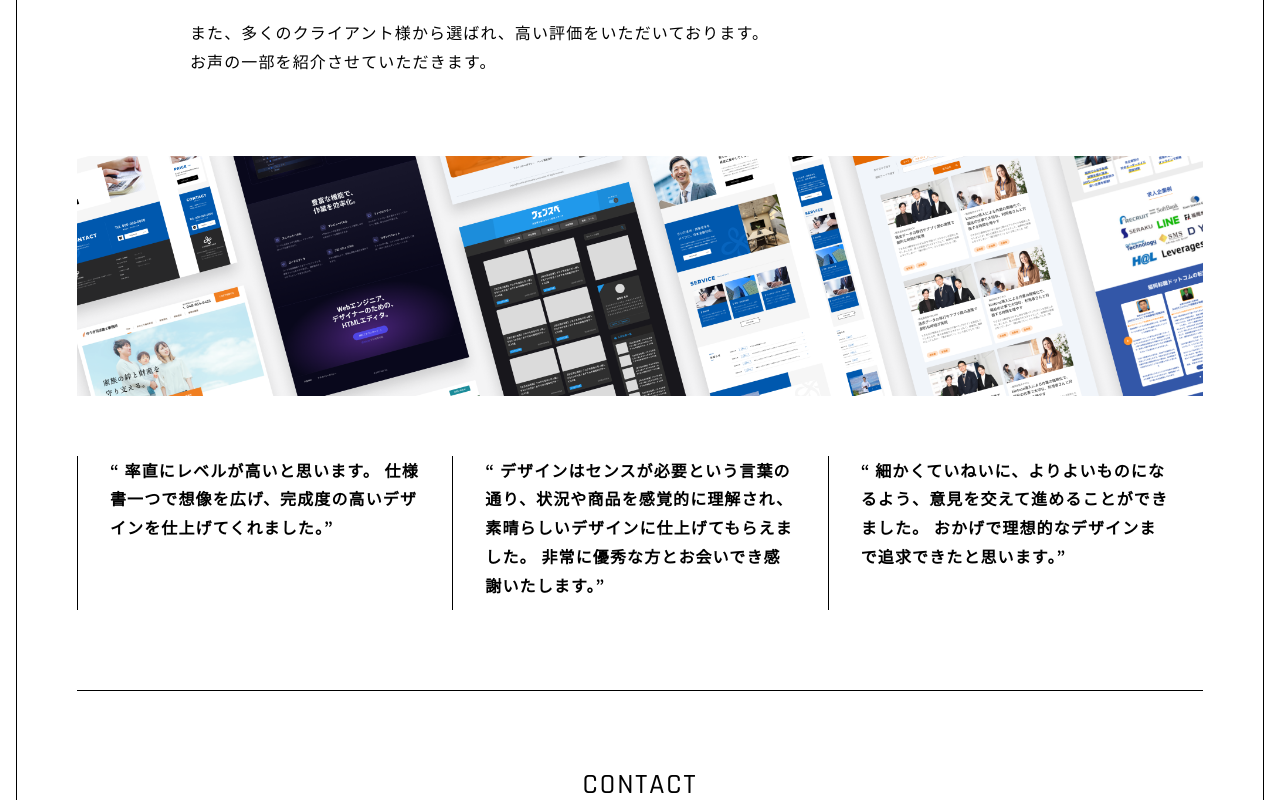
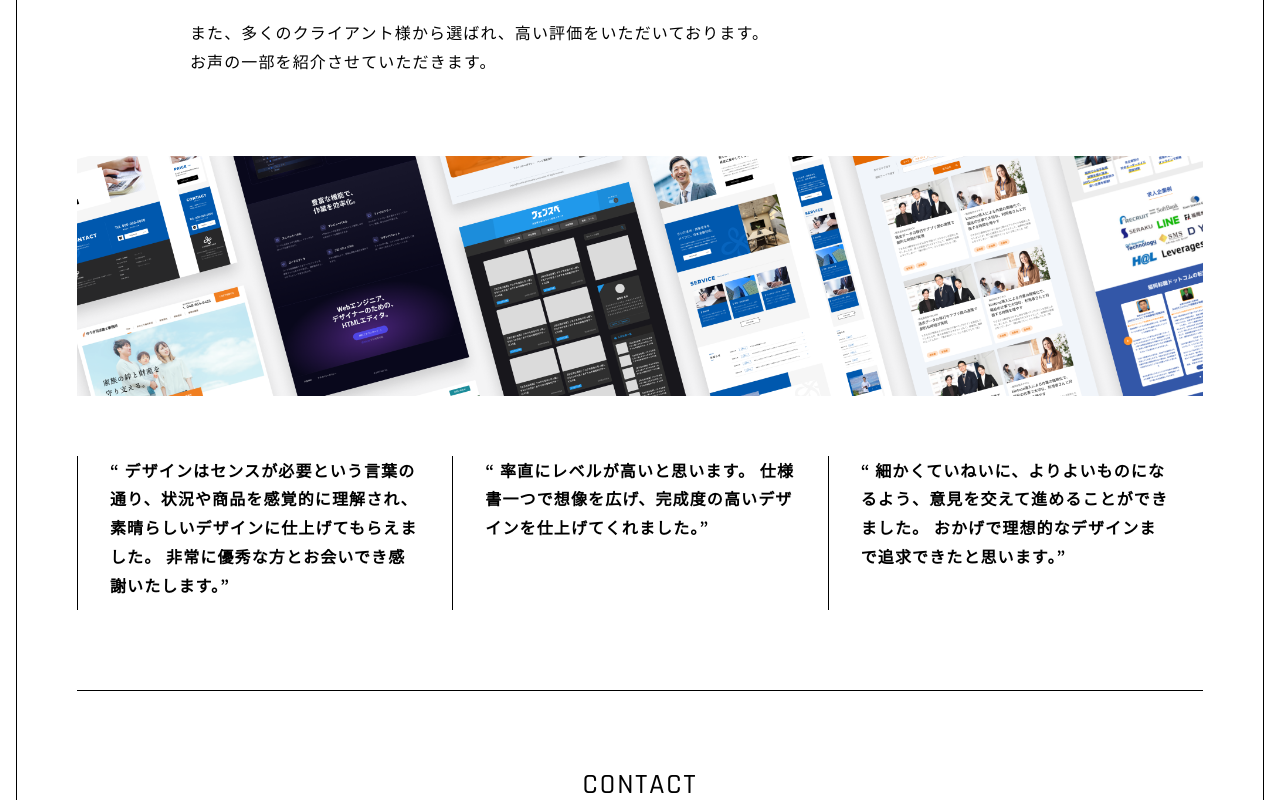
Before and after one commit to shooh25/cw_portfolio, a React (Vite) app: page /about in a window 1280 px wide. Shown: the part 716-1516 px from the top of the page. Built offline with nearby package versions, Linux system fonts and the light colour scheme; no server answers; what microcms-js-sdk would draw is missing.

Commit message:
fix: text

```diff
--- a/src/pages/About.tsx
+++ b/src/pages/About.tsx
@@ -21,7 +21,7 @@ const About: React.FC = () => {
                 中小企業様、個人事業主様を中心に、ウェブ制作/開発を行っております。<br />
                 <br />
                 フリーランスとしてを活動を始めて以来、「デザインの力で最大限の価値を与える」という目標を掲げております。<br />
-                これからも、クライアント様の成功とともに、デザインを通じて社会に必要なモノを生み出していきたいと考えております。<br />
+                これからも、クライアント様の成功に貢献すると共に、デザインを通じて社会に必要なモノを生み出していきたいと考えております。<br />
                 <br />
                 また、多くのクライアント様から選ばれ、高い評価をいただいております。<br />
                 お声の一部を紹介させていただきます。<br />
@@ -36,12 +36,12 @@ const About: React.FC = () => {
             <div className='sm:grid sm:grid-cols-3 pb-[60px] md:pb-[80px] border-b border-black font-semibold'>
               <div className='border-l border-black px-[26px] lg:px-8 2xl:px-10 pb-[10px]'>
                 <p className='text05'>
-                  “ 率直にレベルが高いと思います。 仕様書一つで想像を広げ、完成度の高いデザインを仕上げてくれました。”
+                  “ デザインはセンスが必要という言葉の通り、状況や商品を感覚的に理解され、素晴らしいデザインに仕上げてもらえました。 非常に優秀な方とお会いでき感謝いたします。”
                 </p>
               </div>
               <div className='border-l border-black px-[26px] lg:px-8 2xl:px-10 pb-[10px]'>
                 <p className='text05'>
-                  “ デザインはセンスが必要という言葉の通り、状況や商品を感覚的に理解され、素晴らしいデザインに仕上げてもらえました。 非常に優秀な方とお会いでき感謝いたします。”
+                  “ 率直にレベルが高いと思います。 仕様書一つで想像を広げ、完成度の高いデザインを仕上げてくれました。”
                 </p>
               </div>
               <div className='border-l border-black px-[26px] lg:px-8 2xl:px-10 pb-[10px]'>
```
